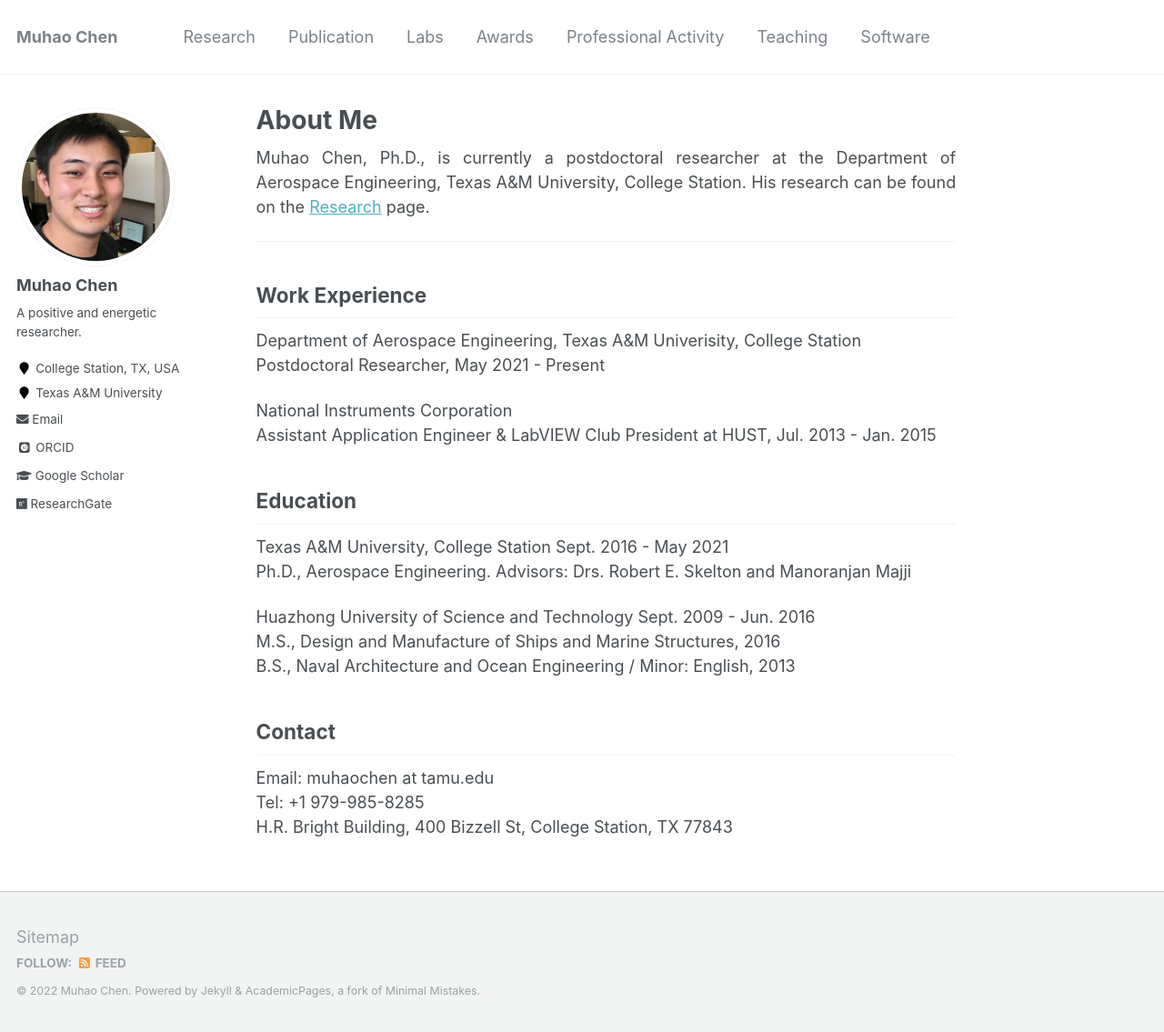
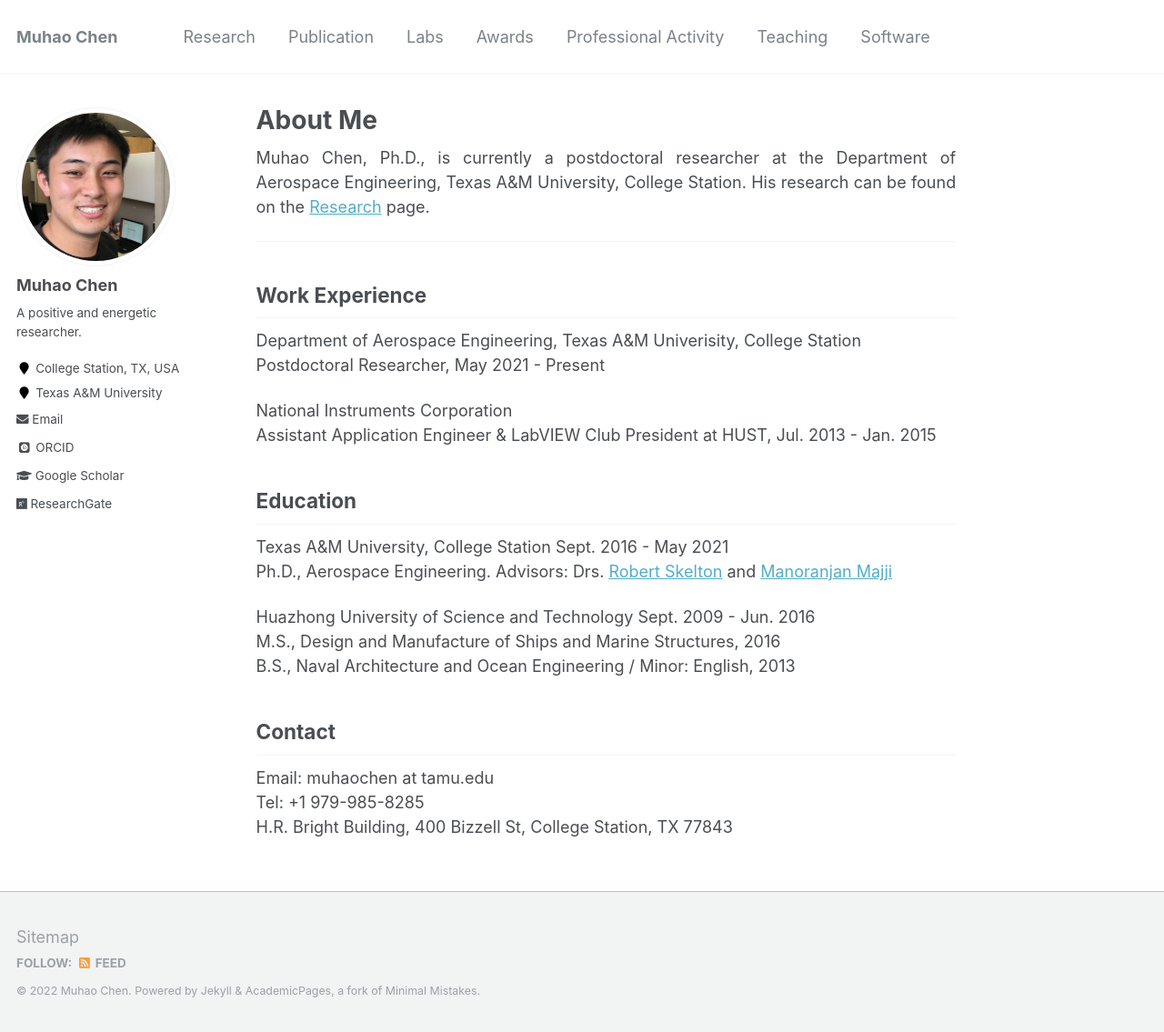
Before and after one commit to Muhao-Chen/muhao-chen.github.io, a Jekyll site: the page built from _pages/about.md, in a window 1280 px wide and 1135 px high. Shown: the whole window at 91% size. Built offline with Jekyll 4.4.1, drawn with Linux system fonts in a browser that asks for light colours; some web fonts are replaced; part of the change alters nothing that is shown.

```diff
--- a/_pages/about.md
+++ b/_pages/about.md
@@ -45,7 +45,7 @@ Assistant Application Engineer & LabVIEW Club President at HUST, Jul. 2013 - Jan
 ## Education
 
 Texas A&M University, College Station Sept. 2016 - May 2021
-Ph.D., Aerospace Engineering. Advisors: Drs. Robert E. Skelton and Manoranjan Majji
+Ph.D., Aerospace Engineering. Advisors: Drs. [Robert Skelton](https://bobskelton.github.io/) and [Manoranjan Majji](https://engineering.tamu.edu/aerospace/profiles/majji-manoranjan.html)
 
 Huazhong University of Science and Technology Sept. 2009 - Jun. 2016
 M.S., Design and Manufacture of Ships and Marine Structures, 2016
```
